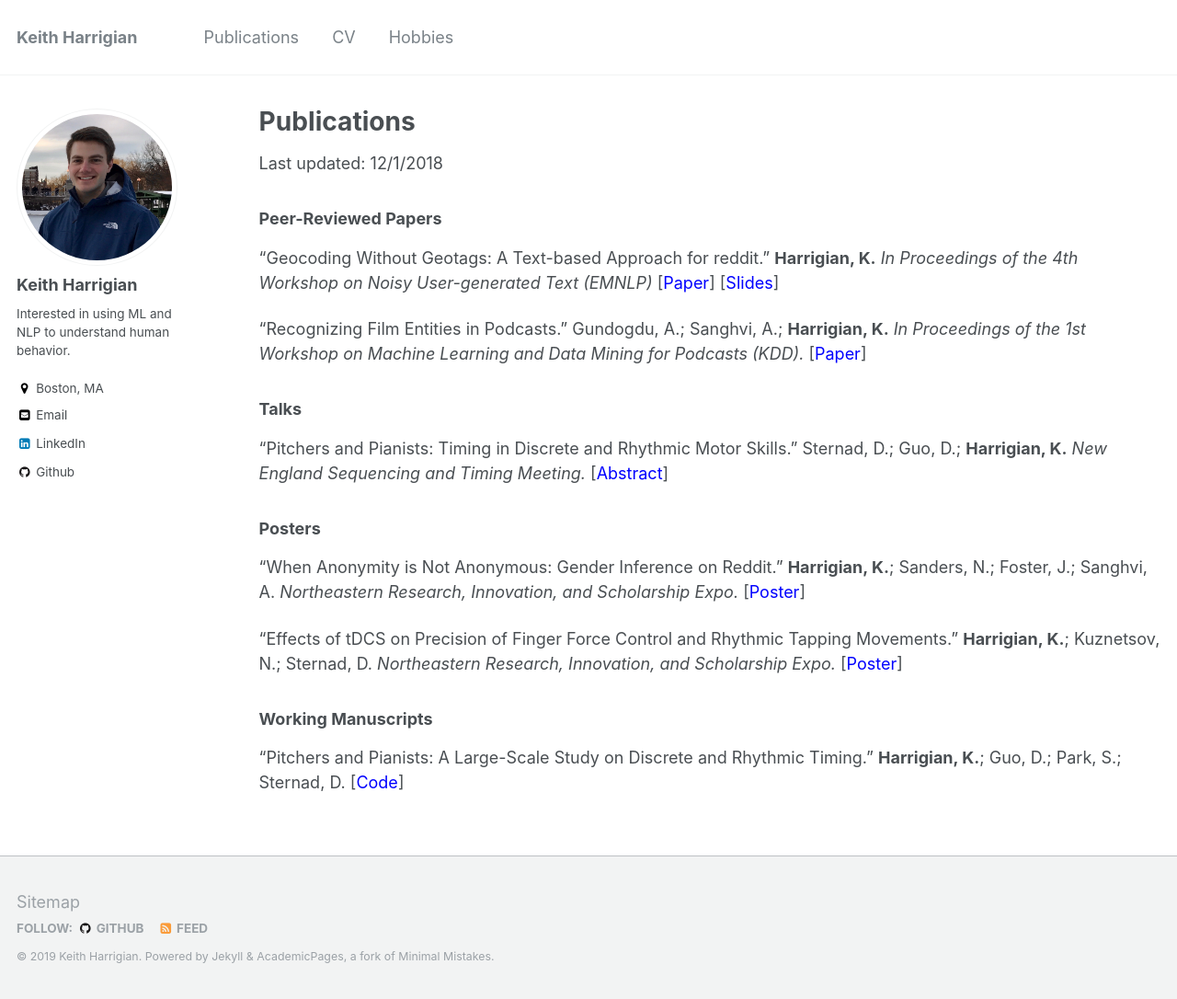
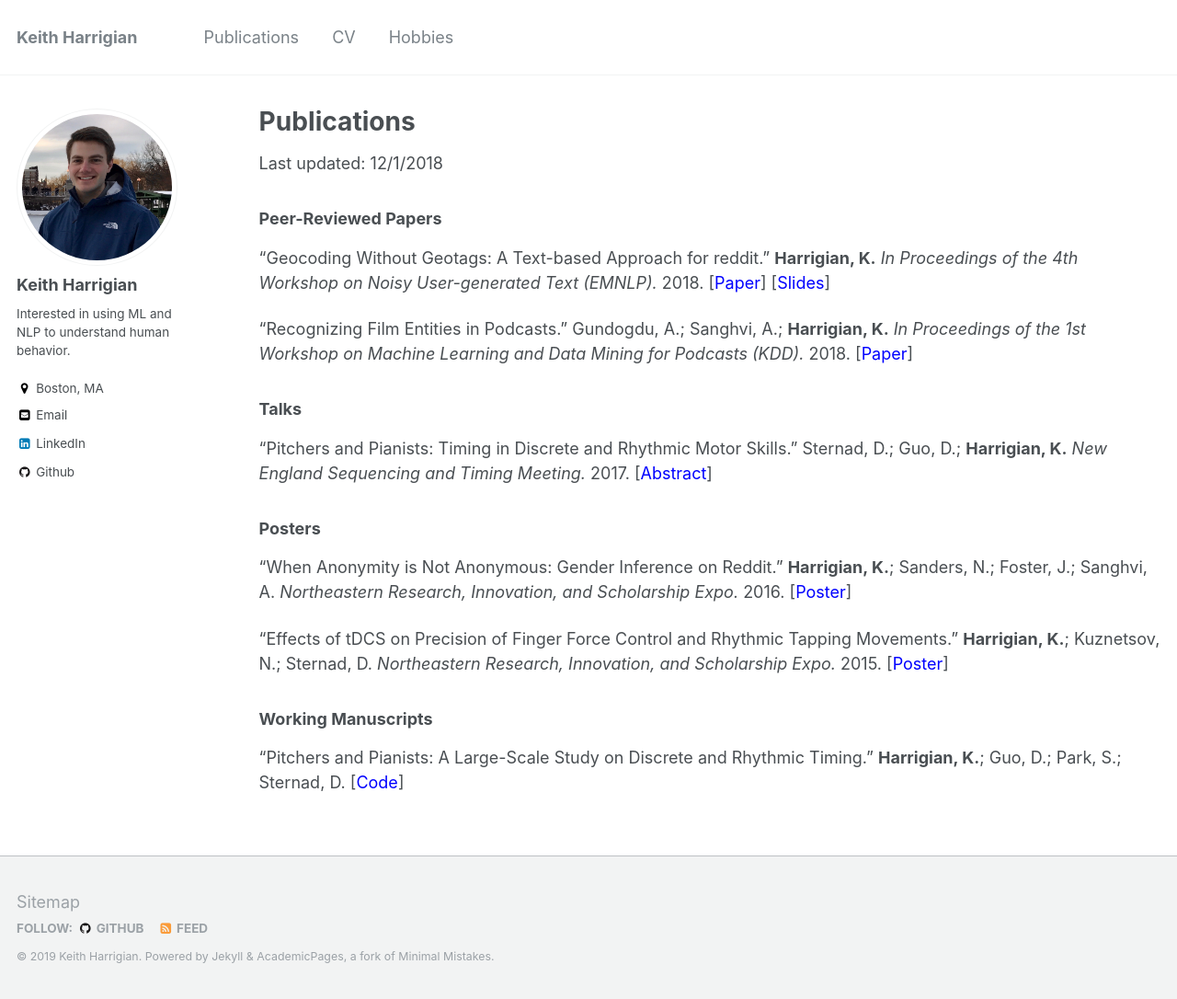
Before and after one commit to kharrigian/kharrigian.github.io, a Jekyll site: the page built from _pages/publications.md, in a window 1280 px wide and 1086 px high. Shown: the whole window at 92% size. Built offline with Jekyll 4.4.1, drawn with Linux system fonts in a browser that asks for light colours.

Commit message:
Add publication years, update homepage copy

```diff
--- a/_pages/publications.md
+++ b/_pages/publications.md
@@ -10,17 +10,17 @@ author_profile: true
 Last updated: 12/1/2018
 ### Peer-Reviewed Papers
 
-   "Geocoding Without Geotags: A Text-based Approach for reddit." **Harrigian, K.** *In Proceedings of the 4th Workshop on Noisy User-generated Text (EMNLP)* [[<span style="color:blue">Paper</span>](http://aclweb.org/anthology/W18-6103)] [[<span style="color:blue">Slides</span>](https://kharrigian.github.io/files/WNUT_Talk.pdf)]
+   "Geocoding Without Geotags: A Text-based Approach for reddit." **Harrigian, K.** *In Proceedings of the 4th Workshop on Noisy User-generated Text (EMNLP).* 2018. [[<span style="color:blue">Paper</span>](http://aclweb.org/anthology/W18-6103)] [[<span style="color:blue">Slides</span>](https://kharrigian.github.io/files/WNUT_Talk.pdf)]
 
-   "Recognizing Film Entities in Podcasts." Gundogdu, A.; Sanghvi, A.; **Harrigian, K.** *In Proceedings of the 1st Workshop on Machine Learning and Data Mining for Podcasts (KDD).*  [[<span style="color:blue">Paper</span>](https://arxiv.org/abs/1809.08711)]
+   "Recognizing Film Entities in Podcasts." Gundogdu, A.; Sanghvi, A.; **Harrigian, K.** *In Proceedings of the 1st Workshop on Machine Learning and Data Mining for Podcasts (KDD).* 2018. [[<span style="color:blue">Paper</span>](https://arxiv.org/abs/1809.08711)]
 ### Talks
 
-   "Pitchers and Pianists: Timing in Discrete and Rhythmic Motor Skills." Sternad, D.; Guo, D.; **Harrigian, K.** *New England Sequencing and Timing Meeting.* [[<span style="color:blue">Abstract</span>](https://musicdynamicslab.uconn.edu/wp-content/uploads/sites/433/2017/01/NEST17_Schedule.pdf)]
+   "Pitchers and Pianists: Timing in Discrete and Rhythmic Motor Skills." Sternad, D.; Guo, D.; **Harrigian, K.** *New England Sequencing and Timing Meeting.* 2017. [[<span style="color:blue">Abstract</span>](https://musicdynamicslab.uconn.edu/wp-content/uploads/sites/433/2017/01/NEST17_Schedule.pdf)]
 ### Posters
 
-   "When Anonymity is Not Anonymous: Gender Inference on Reddit." **Harrigian, K.**; Sanders, N.; Foster, J.; Sanghvi, A. *Northeastern Research, Innovation, and Scholarship Expo.* [[<span style="color:blue">Poster</span>](https://www.northeastern.edu/rise/presentations/when-anonymity-is-not-anonymous-gender-inference-on-reddit/)]
+   "When Anonymity is Not Anonymous: Gender Inference on Reddit." **Harrigian, K.**; Sanders, N.; Foster, J.; Sanghvi, A. *Northeastern Research, Innovation, and Scholarship Expo.* 2016. [[<span style="color:blue">Poster</span>](https://www.northeastern.edu/rise/presentations/when-anonymity-is-not-anonymous-gender-inference-on-reddit/)]
 
-   "Effects of tDCS on Precision of Finger Force Control and Rhythmic Tapping Movements." **Harrigian, K.**; Kuznetsov, N.; Sternad, D. *Northeastern Research, Innovation, and Scholarship Expo.* [[<span style="color:blue">Poster</span>](https://www.researchgate.net/publication/281032251_Effects_of_tDCS_on_Precision_of_Finger_Force_Control_and_Rhythmic_Tapping_Movements)]
+   "Effects of tDCS on Precision of Finger Force Control and Rhythmic Tapping Movements." **Harrigian, K.**; Kuznetsov, N.; Sternad, D. *Northeastern Research, Innovation, and Scholarship Expo.* 2015. [[<span style="color:blue">Poster</span>](https://www.researchgate.net/publication/281032251_Effects_of_tDCS_on_Precision_of_Finger_Force_Control_and_Rhythmic_Tapping_Movements)]
 ### Working Manuscripts
 
    "Pitchers and Pianists: A Large-Scale Study on Discrete and Rhythmic Timing." **Harrigian, K.**; Guo, D.; Park, S.; Sternad, D. [[<span style="color:blue">Code</span>](https://github.com/kharrigian/pitchers-and-pianists)]
```
Also changed, not shown: _pages/about.md (+3 -3 lines).
